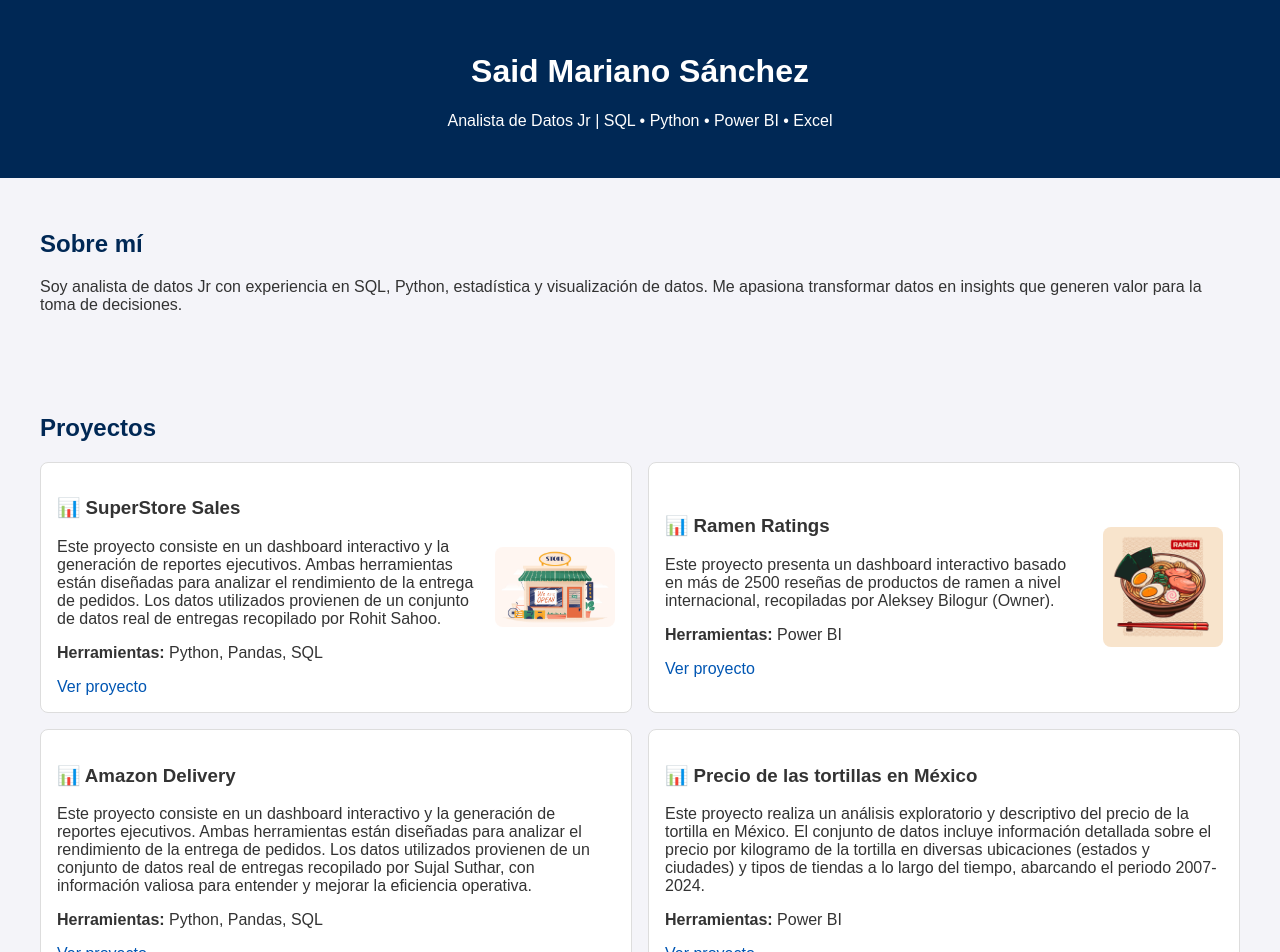
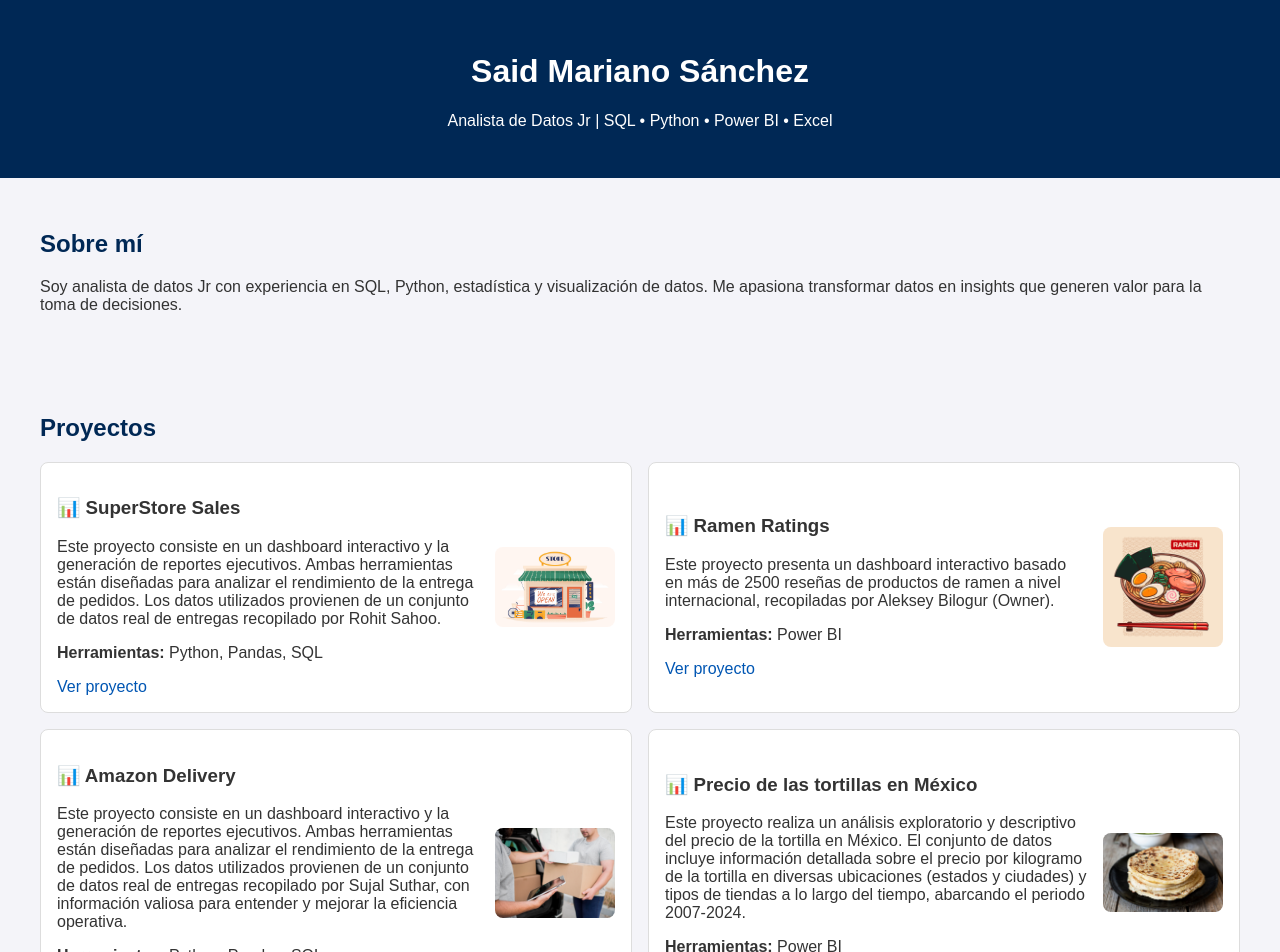
Before and after one commit to SaitoM17/mi-portafolio, a React (Create React App) app: page / in a window 1280 px wide. Shown: the top 952 px of the page. Built offline with nearby package versions, Linux system fonts and the light colour scheme.

Commit message:
feat: Se agrego imagenes a los proyectos

```diff
--- a/src/components/Projects.js
+++ b/src/components/Projects.js
@@ -19,12 +19,14 @@ function Projects() {
     {
       nombre: "📊 Amazon Delivery",
       descripcion: "Este proyecto consiste en un dashboard interactivo y la generación de reportes ejecutivos. Ambas herramientas están diseñadas para analizar el rendimiento de la entrega de pedidos. Los datos utilizados provienen de un conjunto de datos real de entregas recopilado por Sujal Suthar, con información valiosa para entender y mejorar la eficiencia operativa.",
+      imagen: "/img/Amazon_Delivery.jpg",
       herramientas: "Python, Pandas, SQL",
       link: "https://github.com/SaitoM17/amazon_delivery",
     },
     {
       nombre: "📊 Precio de las tortillas en México",
       descripcion: "Este proyecto realiza un análisis exploratorio y descriptivo del precio de la tortilla en México. El conjunto de datos incluye información detallada sobre el precio por kilogramo de la tortilla en diversas ubicaciones (estados y ciudades) y tipos de tiendas a lo largo del tiempo, abarcando el periodo 2007-2024.",
+      imagen: "/img/Tortillas.png",
       herramientas: "Power BI",
       link: "https://github.com/SaitoM17/analisis_del_precio_tortillas_mexico_2007_a_2024",
     },
```
